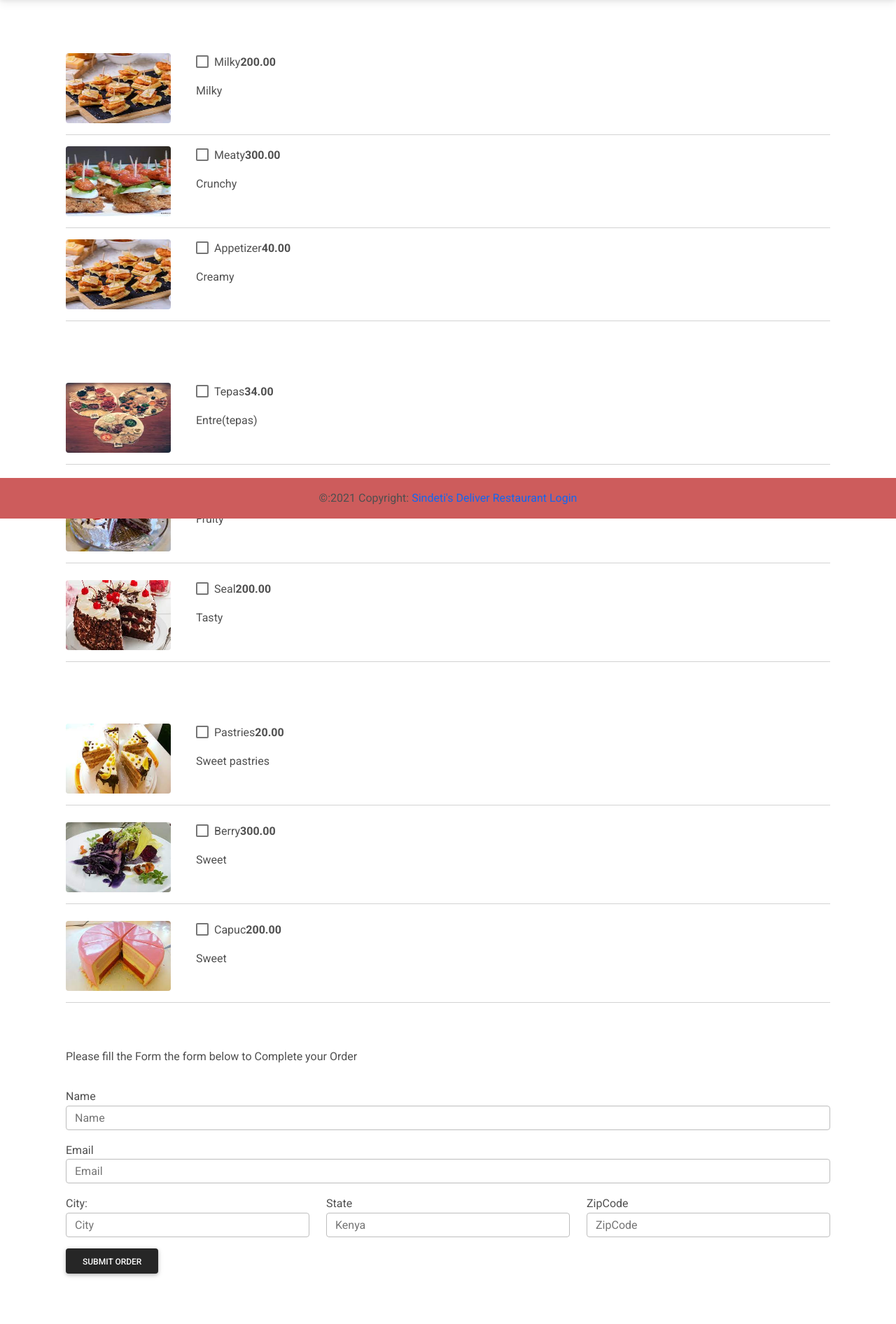
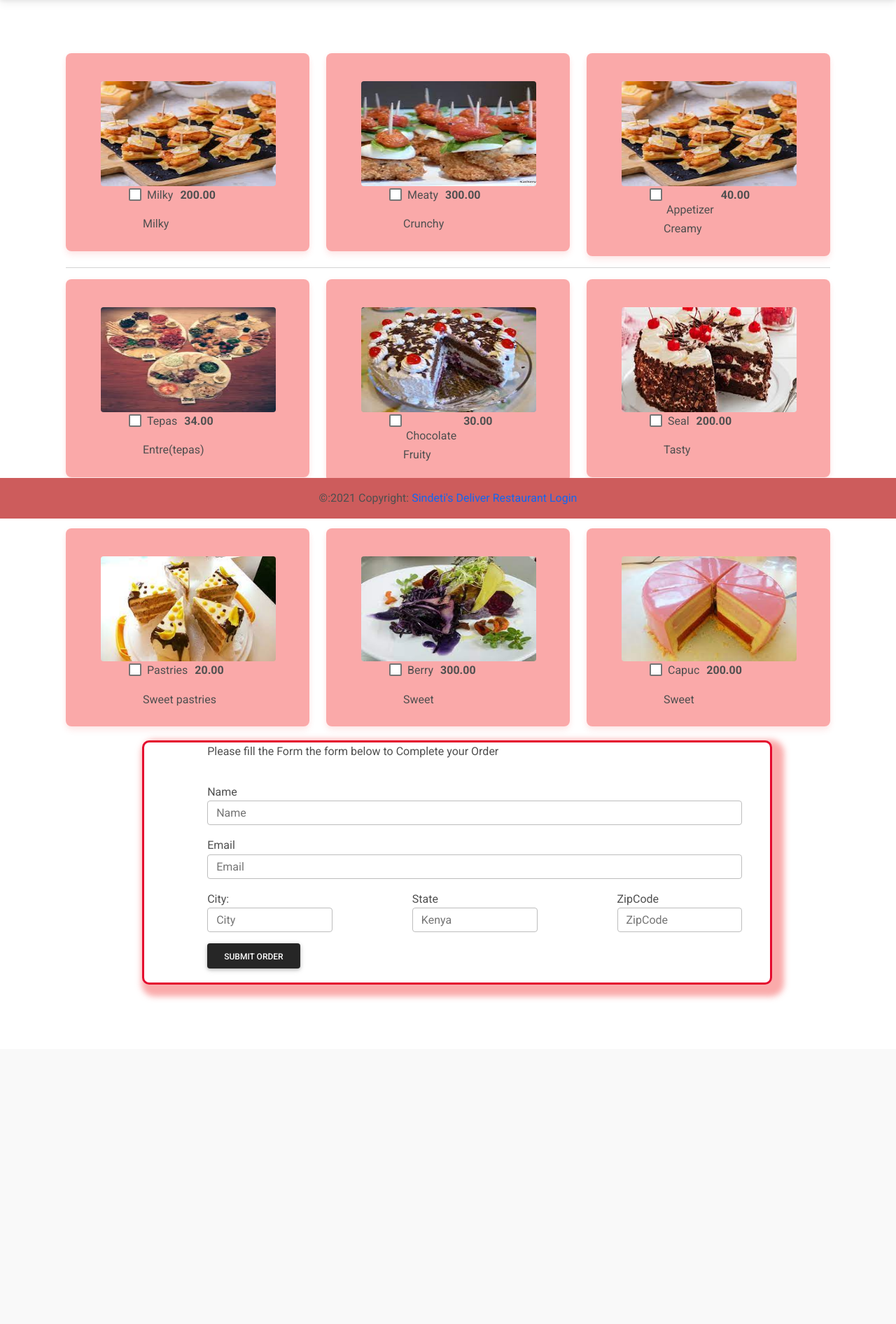
Before and after one commit to sindetisarah/Food-Delivery, a Django app: page /order/ in a window 1280 px wide. Shown: the part 59-1951 px from the top of the page at 70% size. After the commit the page ends 1486 px from the top, so only its background shows below. Run offline with Django 3.2, Linux system fonts and the light colour scheme; data comes from the database, SQL or seed files in the repository; both versions use the stored data as it was after the commit; some libraries are stand-ins or nearby versions.

Commit message:
made some changes

```diff
--- a/customer/templates/customer/base.html
+++ b/customer/templates/customer/base.html
@@ -20,6 +20,7 @@ rel="stylesheet"
     <meta name="viewport" content="width=device-width, initial-scale=1.0">
     <title>Delivery</title>
 </head>
+
 <body>
     {% include 'customer/navigation.html' %}
     {% block content %}
--- a/customer/templates/customer/navigation.html
+++ b/customer/templates/customer/navigation.html
@@ -1,3 +1,4 @@
+
   <nav class="navbar navbar-expand-lg navbar-light bg-indigo" style="background-color: indianred">
 
   <a class="navbar-brand" href="{% url 'index' %}">Deliver</a>
--- a/customer/templates/customer/order.html
+++ b/customer/templates/customer/order.html
@@ -1,98 +1,168 @@
 {% extends 'customer/base.html' %}
 
 {% block content %}
+<!DOCTYPE html>
+<html lang="en">
+<head></head>
+<body>
+<style>
+    .container2 {
+            margin-top: 20px;
+            background-color: white;
+            margin-left: 10%;
+            width: 900px;
+            border:3px solid rgb(228, 10, 46);
+            box-shadow: 8px 8px 8px 9px rgba(248, 124, 124, 0.651);
+            border-radius: 10px;
+            margin-bottom: 20px;
+            padding-bottom: 20px;
+            padding-right: 40px;
+
+        }
+    .card{
+
+        padding-top: 40px;
+        padding-bottom: 10px;
+    border-radius: 4px solid;
+    background: rgba(248, 124, 124, 0.651);
+    box-shadow: 0 6px 10px rgba(245, 6, 6, 0.08), 0 0 6px rgba(235, 9, 9, 0.05);
+    transition: .3s transform cubic-bezier(.155,1.105,.295,1.12),.3s box-shadow,.3s -webkit-transform cubic-bezier(.155,1.105,.295,1.12);
+
+    cursor: pointer;
+    }
+    .card:hover{
+     transform: scale(1.05);
+    box-shadow: 0 10px 20px rgba(240, 3, 3, 0.12), 0 4px 8px rgba(245, 2, 2, 0.06);
+}
+    img{
+        margin-left: 50px;
+    }
+    #labeling{
+        text-align: center;
+    }
+    .form-group,#title,button{
+        margin-left:90px ;
+
+    }
+    #description{
+        margin-left: 110px;
+    }
+    #price{
+        padding-left: 10px;
+    }
+
+</style>
+
 <div class="container mb-5">
     <div class="row justify-content-center mt-1">
         <div class="col-md-12 col-sm-12 p-4">
             <form method="POST">
                 {% csrf_token %}
                 <div class="pt-5">
+
+                    <div class="row">
                         {% for app in appetizers %}
-                    <div class="row">
-                        <div class="col-md-2 col-sm-12">
-                            <img class="rounded" src="{{ app.image.url }}" width="150" height="100" />
-                        </div>
+                        <div class="col-md-4">
+                            <div class="card" width="200">
+                                <img class="rounded" src="{{ app.image.url }}" width="250" height="150" />
+
                                 <div class="col-md-8 col-sm-12">
                                     <div class="d-flex flex-row">
                                         <div class="form-group form-check">
-                                    <input type="checkbox" name="items[]" class="form-check-input" value="{{ app.pk }}">
-                                    <label class="form-check-label">{{ app.name }}</label>
+                                            <input type="checkbox" name="items[]" class="form-check-input"
+                                                value="{{ app.pk }}">
+                                            <label id="labeling" class="form-check-label">{{ app.name }}</label>
                                         </div>
-                                <p class="font-weight-bold pl-5">{{ app.price }}</p>
+                                        <br>
+                                        <p  id="price" class="font-weight-bold pl-5">{{ app.price }}</p>
                                     </div>
-                            <p>{{ app.description }}</p>
+                                    <p id="description">{{ app.description }}</p>
                                 </div>
                             </div>
-                    <hr />
+                        </div>
                         {% endfor %}
                     </div>
+                <hr>
 
-                <div class="pt-5">
+                </div>
+                <div class="row">
                     {% for entre in entres %}
-                    <div class="row mt-4">
-                        <div class="col-md-2 col-sm-12">
-                            <img class="rounded" src="{{ entre.image.url }}" width="150" height="100" />
-                        </div>
+                    <div class="col-md-4">
+                        <div class="card" width="200">
+                            <img class="rounded" src="{{ entre.image.url }}" width="250" height="150" />
+
+
                             <div class="col-md-8 col-sm-12">
                                 <div class="d-flex flex-row">
                                     <div class="form-group form-check">
                                         <input type="checkbox" name="items[]" class="form-check-input"
                                             value="{{ entre.pk }}">
-                                    <label class="form-check-label">{{ entre.name }}</label>
+                                        <label id="labeling" class="form-check-label">{{ entre.name }}</label>
                                     </div>
-                                <p class="font-weight-bold pl-5">{{ entre.price }}</p>
+                                    <br>
+                                    <p  id="price" class="font-weight-bold pl-5">{{ entre.price }}</p>
                                 </div>
-                            <p>{{ entre.description }}</p>
+                                <p id="description">{{ entre.description }}</p>
                             </div>
                         </div>
-                    <hr />
+                    </div>
                     {% endfor %}
                 </div>
+                <hr>
 
-                <div class="pt-5">
+                <div class="row">
+                    {% for drink in drinks %}
+                    <div class="col-md-4">
+                        <div class="card" width="200">
+                            <img class="rounded" src="{{ drink.image.url }}" width="250" height="150" />
+
+
+                            <div class="col-md-8 col-sm-12">
+                                <div class="d-flex flex-row">
+                                    <div class="form-group form-check">
+                                        <input type="checkbox" name="items[]" class="form-check-input"
+                                            value="{{ drink.pk }}">
+                                        <label id="labeling" class="form-check-label">{{ drink.name }}</label>
+                                    </div>
+                                    <br>
+                                    <p  id="price" class="font-weight-bold pl-5">{{ drink.price }}</p>
+                                </div>
+                                <p id="description">{{ drink.description }}</p>
+                            </div>
+                        </div>
+                    </div>
+                    {% endfor %}
+                </div>
+                <hr>
+                <div class="row">
                     {% for dessert in desserts %}
-                    <div class="row mt-4">
-                        <div class="col-md-2 col-sm-12">
-                            <img class="rounded" src="{{ dessert.image.url }}" width="150" height="100" />
-                        </div>
+                    <div class="col-md-4">
+                        <div class="card" width="200">
+                            <img class="rounded" src="{{ dessert.image.url }}" width="250" height="150" />
+
+
                             <div class="col-md-8 col-sm-12">
                                 <div class="d-flex flex-row">
                                     <div class="form-group form-check">
                                         <input type="checkbox" name="items[]" class="form-check-input"
                                             value="{{ dessert.pk }}">
-                                    <label class="form-check-label">{{ dessert.name }}</label>
+                                        <label id="labeling" class="form-check-label">{{ dessert.name }}</label>
                                     </div>
-                                <p class="font-weight-bold pl-5">{{ dessert.price }}</p>
+                                    <br>
+                                    <p  id="price" class="font-weight-bold pl-5">{{ dessert.price }}</p>
                                 </div>
-                            <p>{{ dessert.description }}</p>
+                                <p id="description">{{ dessert.description }}</p>
                             </div>
                         </div>
-                    <hr />
+                    </div>
                     {% endfor %}
                 </div>
 
-                <div class="pt-5">
-                    {% for drink in drinks %}
-                    <div class="row mt-4">
-                        <div class="col-md-2 col-sm-12">
-                            <img class="rounded" src="{{ drink.image.url }}" width="150" height="100" />
-                        </div>
-                        <div class="col-md-8 col-sm-12">
-                            <div class="d-flex flex-row">
-                                <div class="form-group form-check">
-                                    <input type="checkbox" name="items[]" class="form-check-input"
-                                        value="{{ drink.pk }}">
-                                    <label class="form-check-label">{{ drink.name }}</label>
-                                </div>
-                                <p class="font-weight-bold pl-5">{{ drink.price }}</p>
-                            </div>
-                            <p>{{ drink.description }}</p>
-                        </div>
-                    </div>
-                    <hr />
-                    {% endfor %}
-                </div>
-                <p>Please fill the Form the form below to Complete your Order</p>
+
+
+
+               <div class="container2">
+                <p id ="title">Please fill the Form the form below to Complete your Order</p>
                 <div class="form-group pt-3">
                     <label for="name">Name</label>
                     <input required class="form-control" placeholder="Name" type="text" name="name">
@@ -128,8 +198,8 @@
                     Submit Order
                 </button>
                 <!-- Modal -->
-                <div class="modal fade" id="submitModal" tabindex="-1" role="dialog"
-                    aria-labelledby="submitModalLabel" aria-hidden="true">
+                <div class="modal fade" id="submitModal" tabindex="-1" role="dialog" aria-labelledby="submitModalLabel"
+                    aria-hidden="true">
                     <div class="modal-dialog" role="document">
                         <div class="modal-content">
                             <div class="modal-header">
@@ -146,8 +216,15 @@
                             </div>
                         </div>
                     </div>
-            </form>
+            </form></div>
         </div>
     </div>
 </div>
+
 {% endblock content %}
+
+
+
+<hr />
+</body>
+</html>
```
Also changed, not shown: db.sqlite3, media/menu_images/Swwethouse.jpeg (added), media/menu_images/app3.jpeg (added), media/menu_images/app3_N8iKk4t.jpeg (added), media/menu_images/blackforest.jpeg (added), media/menu_images/brown_forest.jpeg (added), media/menu_images/ent2.jpeg (added), media/menu_images/grocery.jpg (added), media/menu_images/oprah.jpeg (added), media/menu_images/pastries.jpeg (added), media/menu_images/qpp2.jpeg (added), media/menu_images/serve_lapi.jpg (added), media/menu_images/tepas.jpeg (added). Lines whose indentation alone changed are shown as unchanged.
